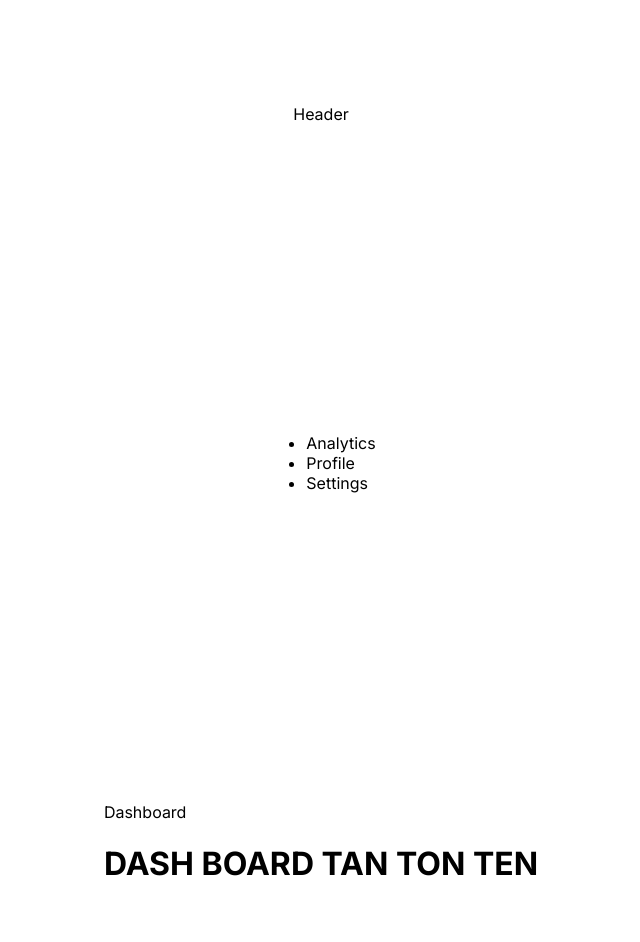
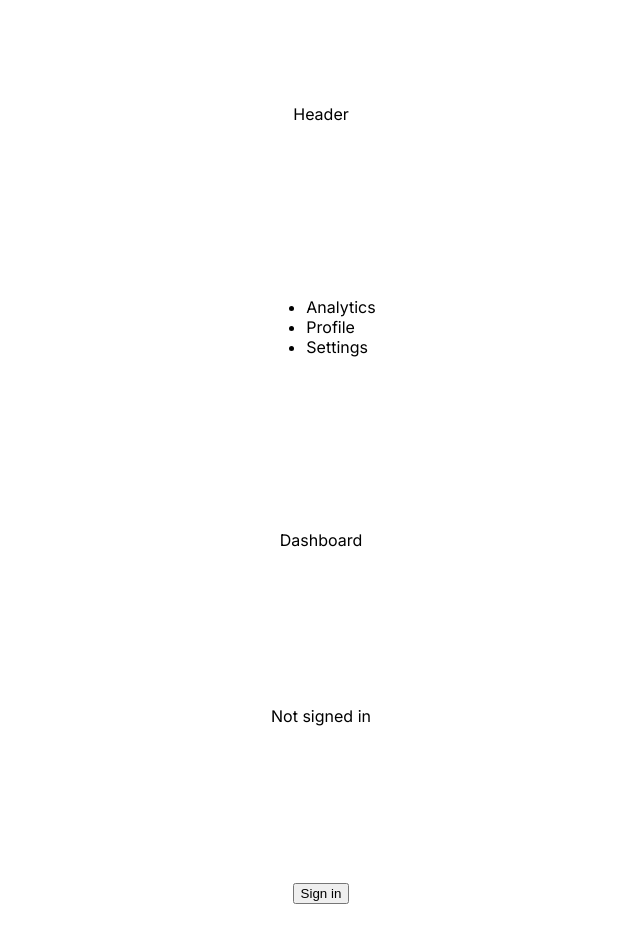
Before and after one commit to thientantran/nextjs_dashboard, a Next.js app: page / in a window 1280 px wide. Shown: the top 942 px of the page, without its empty margins (319-959 px from the left). Built offline with nearby package versions, Linux system fonts and the light colour scheme; no server answers.

Commit message:
Google Login with NextAuth
https://www.youtube.com/watch?v=0eu4_lLFkGk&t=534s
https://www.youtube.com/watch?v=XmmMQfpQh40

```diff
--- a/package.json
+++ b/package.json
@@ -18,6 +18,7 @@
     "eslint": "8.41.0",
     "eslint-config-next": "13.4.4",
     "next": "13.4.4",
+    "next-auth": "^4.22.1",
     "react": "18.2.0",
     "react-dom": "18.2.0",
     "typescript": "5.0.4"
--- a/src/app/components/Header/page.tsx
+++ b/src/app/components/Header/page.tsx
@@ -1,6 +1,8 @@
 import React from 'react'
 
 export default function Header() {
+  console.log(process.env.GOOGLE_ID)
+  console.log("RENDER")
   return (
     <div>Header</div>
   )
--- /dev/null
+++ b/src/app/components/Login/page.tsx
@@ -0,0 +1,16 @@
+"use client";
+import { useSession, signIn, signOut } from "next-auth/react"
+
+export default function Component() {
+  const { data: session } = useSession()
+  if(session) {
+    return <>
+      Signed in as {session?.user?.email} <br/>
+      <button onClick={() => signOut()}>Sign out</button>
+    </>
+  }
+  return <>
+    Not signed in <br/>
+    <button onClick={() => signIn()}>Sign in</button>
+  </>
+}
--- /dev/null
+++ b/src/app/components/Providers/Providers.tsx
@@ -0,0 +1,13 @@
+"use client";
+
+import React, { ReactNode } from "react";
+import { SessionProvider } from "next-auth/react";
+interface Props {
+  children: ReactNode;
+}
+
+const Providers = ({ children }: Props) => {
+  return <SessionProvider>{children}</SessionProvider>;
+};
+
+export default Providers;
--- a/src/app/dashboard/page.tsx
+++ b/src/app/dashboard/page.tsx
@@ -2,9 +2,7 @@ import React from 'react'
 
 export default function Dashboard() {
   return (
-    <div>Dashboard
-      <h1>DASH BOARD TAN TON TEN</h1>
-    </div>
+    <div>Dashboard</div>
 
   )
 }
--- a/src/app/layout.tsx
+++ b/src/app/layout.tsx
@@ -1,5 +1,6 @@
 // import './globals.css'
 import { Inter } from 'next/font/google'
+import Providers from './components/Providers/Providers'
 
 const inter = Inter({ subsets: ['latin'] })
 
@@ -15,7 +16,12 @@ export default function RootLayout({
 }) {
   return (
     <html lang="en">
-      <body className={inter.className}>{children}</body>
+      <body className={inter.className}>
+        <Providers>
+        {children}
+        </Providers>
+
+        </body>
     </html>
   )
 }
--- a/src/app/page.tsx
+++ b/src/app/page.tsx
@@ -3,7 +3,7 @@ import Dashboard from './dashboard/page'
 import Head from 'next/head'
 import Header from './components/Header/page'
 import SideMenu from './components/SideMenu/page'
-
+import Login from './components/Login/page'
 export default function Home() {
   return (
     <div>
@@ -17,6 +17,7 @@ export default function Home() {
       <Header/>
       <SideMenu/>
       <Dashboard/>
+      <Login/>
     </main>
     </div>
 
```
Also changed, not shown: src/app/api/auth/[...nextauth]/route.tsx (added, +23 -0 lines), 2 other files (tests, documents, lock files or other folders).
